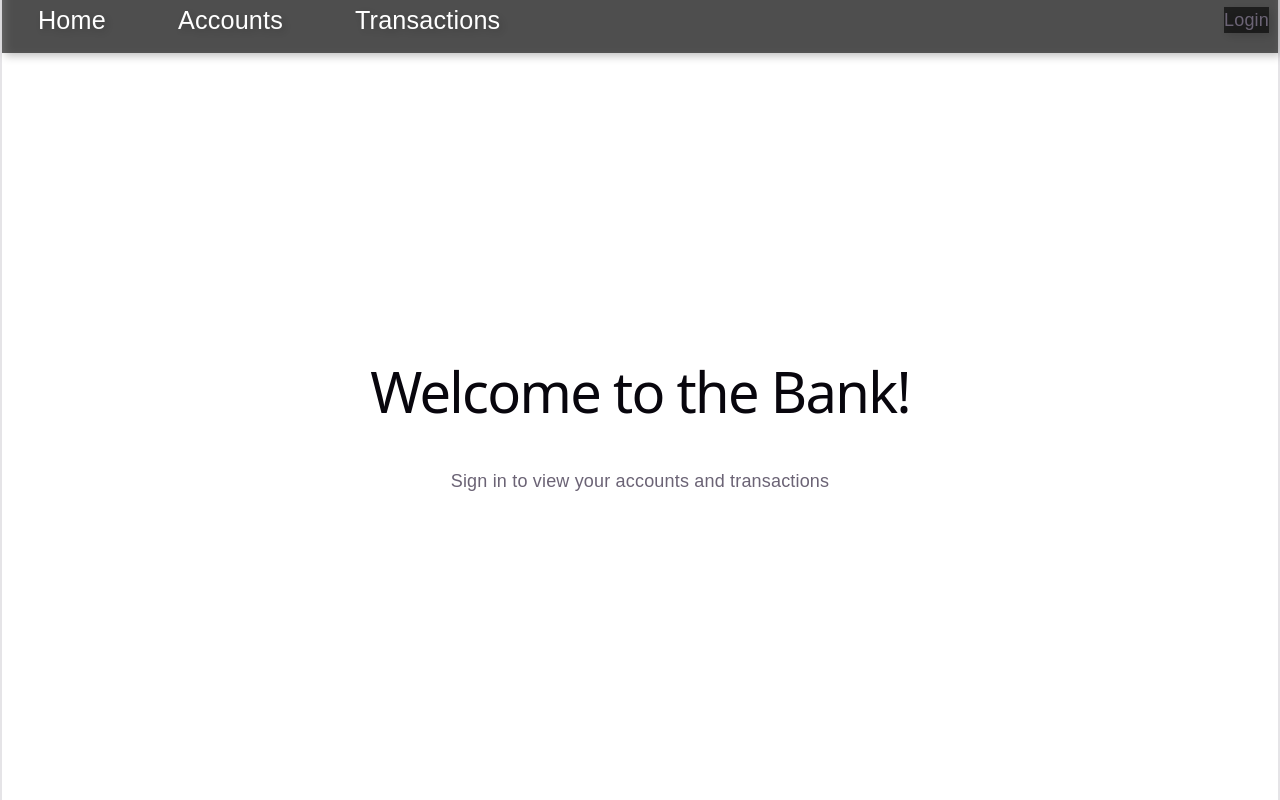
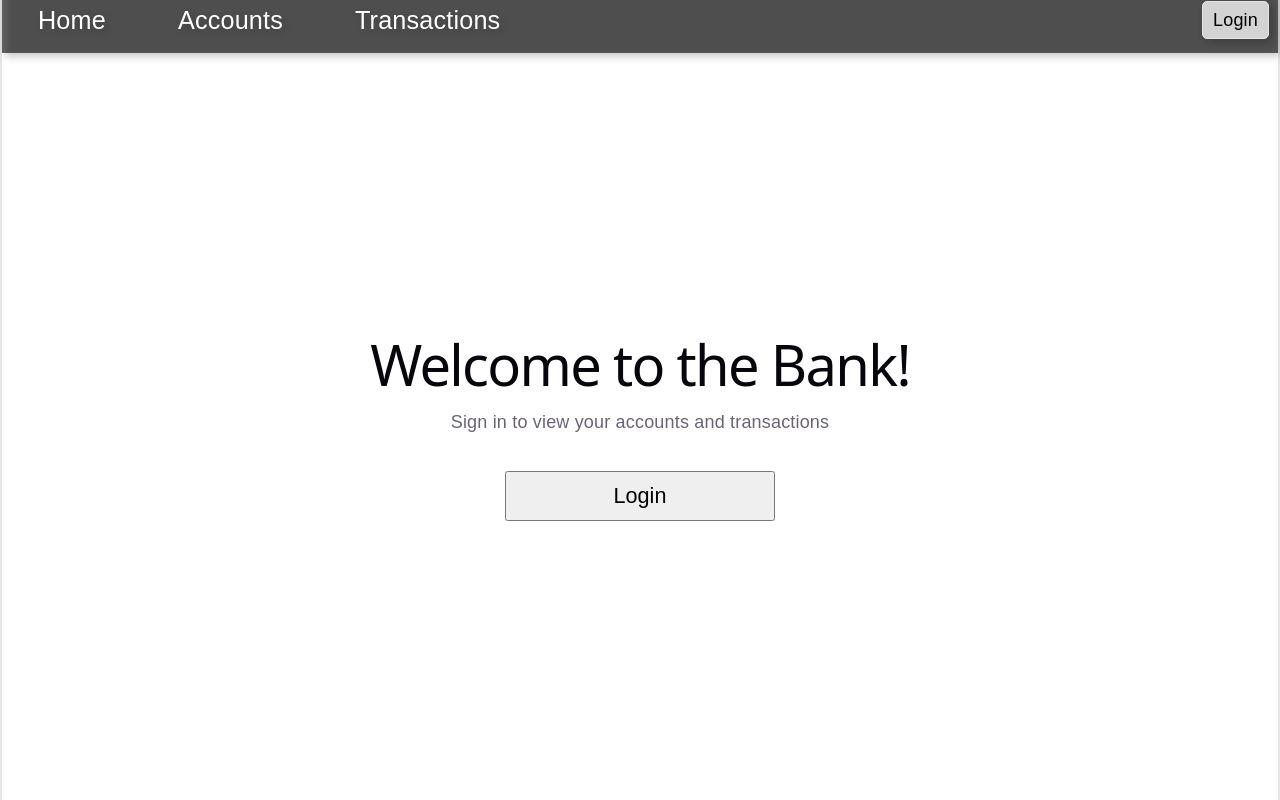
Before and after one commit to oneandyvan/jump-training, a React (Vite) app in the folder frontend/: page / in a window 1280 px wide. Built offline with nearby package versions, Linux system fonts and the light colour scheme; no server answers.

Commit message:
Nicer landing page when not logged in

```diff
--- a/frontend/src/components/Header.module.css
+++ b/frontend/src/components/Header.module.css
@@ -38,5 +38,10 @@
 }
 
 .loginItem {
-  background-color: rgba(0, 0, 0, 0.6);
+  background-color: lightgray;
+  color: black;
+  text-decoration: none;
+  padding: 5px 10px;
+  border-radius: 5px;
+  border: 1px solid var(--border);
 }
--- /dev/null
+++ b/frontend/src/components/home/DefaultMessage.module.css
@@ -0,0 +1,14 @@
+    .defaultMessage {
+        display: flex;
+        flex-direction: column;
+        align-items: center;
+        justify-content: center;
+        height: 100%;
+        gap: 2rem;
+    }
+
+    .loginButton {
+        font-size: 1.2rem;
+        padding: 10px 20px;
+        width: 50%;
+    }
--- /dev/null
+++ b/frontend/src/components/home/DefaultMessage.tsx
@@ -0,0 +1,21 @@
+import { useNavigate } from "react-router-dom";
+import styles from './DefaultMessage.module.css';
+
+export default function DefaultMessage() {
+  const navigate = useNavigate();
+
+    return (
+        <section className={styles.defaultMessage}>
+            <div>
+                <h1>Welcome to the Bank!</h1>
+                <p>Sign in to view your accounts and transactions</p>
+            </div>
+            <button
+                className={styles.loginButton}
+                onClick={() => navigate('/login')}
+            >
+                Login
+            </button>
+        </section>
+    )
+}
--- a/frontend/src/pages/Home.tsx
+++ b/frontend/src/pages/Home.tsx
@@ -2,6 +2,7 @@ import { getUser } from '../services/loginService';
 import WelcomeMessage from '../components/home/WelcomeMessage';
 import { useEffect, useState } from 'react';
 import { useLocation } from 'react-router-dom';
+import DefaultMessage from '../components/home/DefaultMessage';
 
 export default function Home() {
   const location = useLocation();
@@ -21,10 +22,7 @@ export default function Home() {
       {user ? (
         <WelcomeMessage name={user.name} />
       ) : (
-        <>
-          <h1>Welcome to the Bank!</h1>
-          <p>Sign in to view your accounts and transactions</p>
-        </>
+        <DefaultMessage />
       )}
     </main>
   );
```
